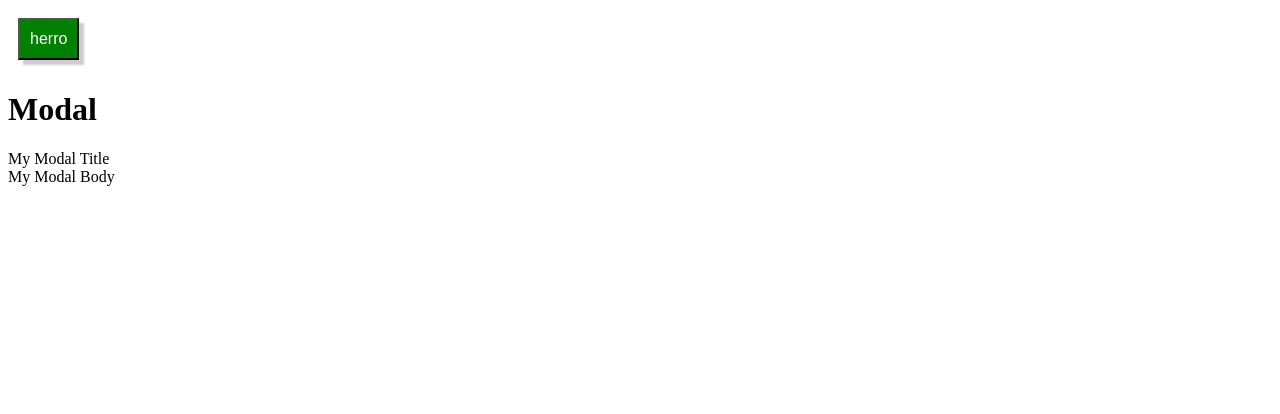
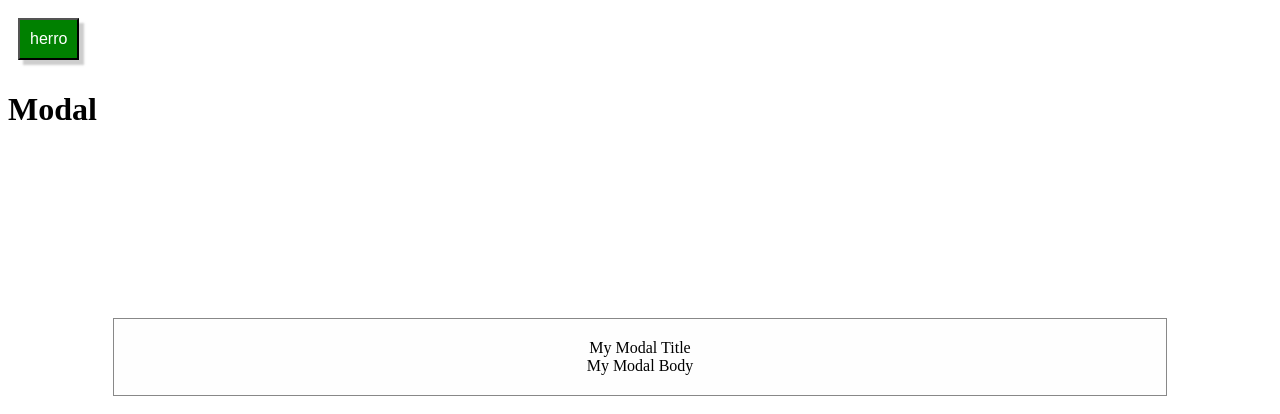
Before and after one commit to BjarkiHrafn/Veff2_Assignment5, a React app: page / in a window 1280 px wide. Shown: the top 414 px of the page. Built offline with nearby package versions, Linux system fonts and the light colour scheme.

Commit message:
components

```diff
--- a/src/App.js
+++ b/src/App.js
@@ -1,6 +1,6 @@
 import React from 'react';
 import ReactDOM from 'react-dom';
-import Modal from './Modal/Modal';
+import Modal from './Components/Modal/Modal';
 import ButtonCM from './Button/ButtonCM';
 //const{Title, Body, Footer} = Modal;
 
--- /dev/null
+++ b/src/Components/Modal/Modal.css
@@ -0,0 +1,8 @@
+.modalContent {
+    background-color: #fefefe;
+    margin: 15% auto; /* 15% from the top and centered */
+    padding: 20px;
+    border: 1px solid #888;
+    width: 80%; /* Could be more or less, depending on screen size */
+    text-align: center;
+}
--- a/src/Modal/Modal.js
+++ b/src/Components/Modal/Modal.js
@@ -1,27 +1,42 @@
 import React from 'react';
 import PropTypes from 'prop-types';
-import styled from 'styled-components';
+import styles from './Modal.css';
+
+
+console.log("styles: ", styles);
 
 class Modal extends React.Component{
 
+
     constructor(props) {
         super(props);
-        console.log(props);
     }
 
     render() {
         return (
-            <div>{this.props.children}</div>
+            <div className = {styles.modalContent}>{this.props.children}</div>
         );
     }
 
 };
 
-Modal.Title = (props) => { return (<div className = "">{props.children}</div>) };
-Modal.Body = (props) => { return (<div>{props.children}</div>) };
+Modal.Title = (props) => {
+    return (
+        <div>{props.children}</div>
+    )
+};
+
+Modal.Body = (props) => {
+
+    return (
+        <div>{props.children}</div>
+    )
+};
+
 Modal.Footer = (props) => {
     if(props.isOpen) {
         return (
+
             <div>{props.children}</div>
         )
     } else {
```
